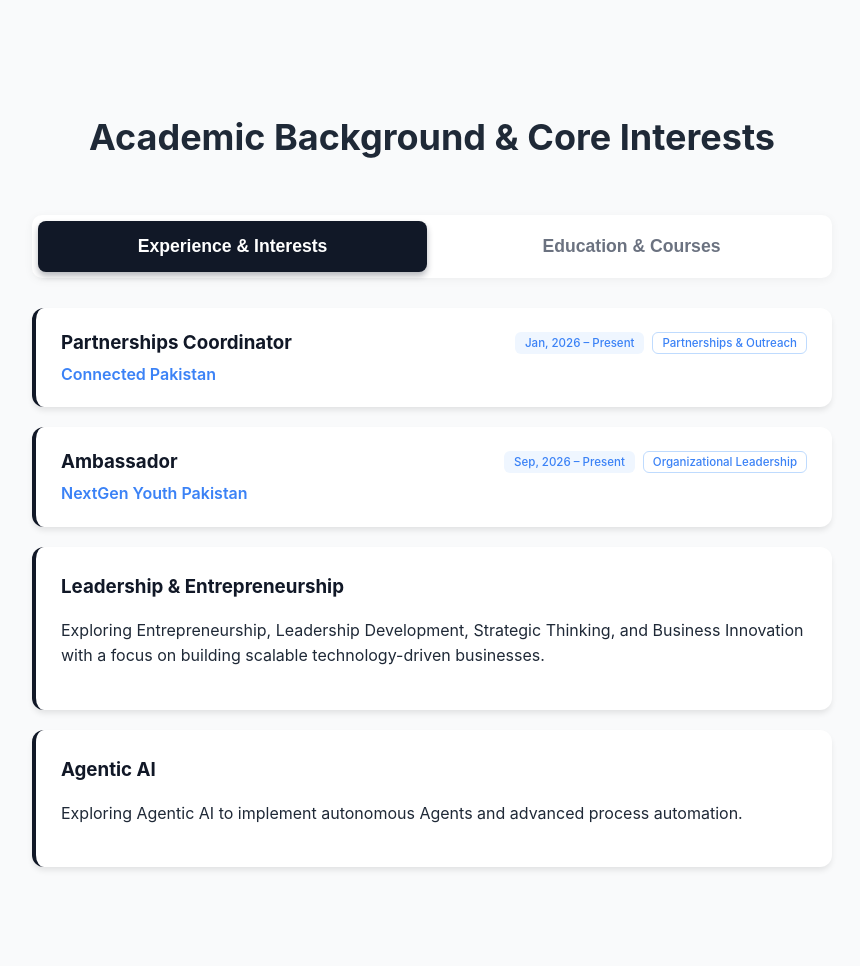
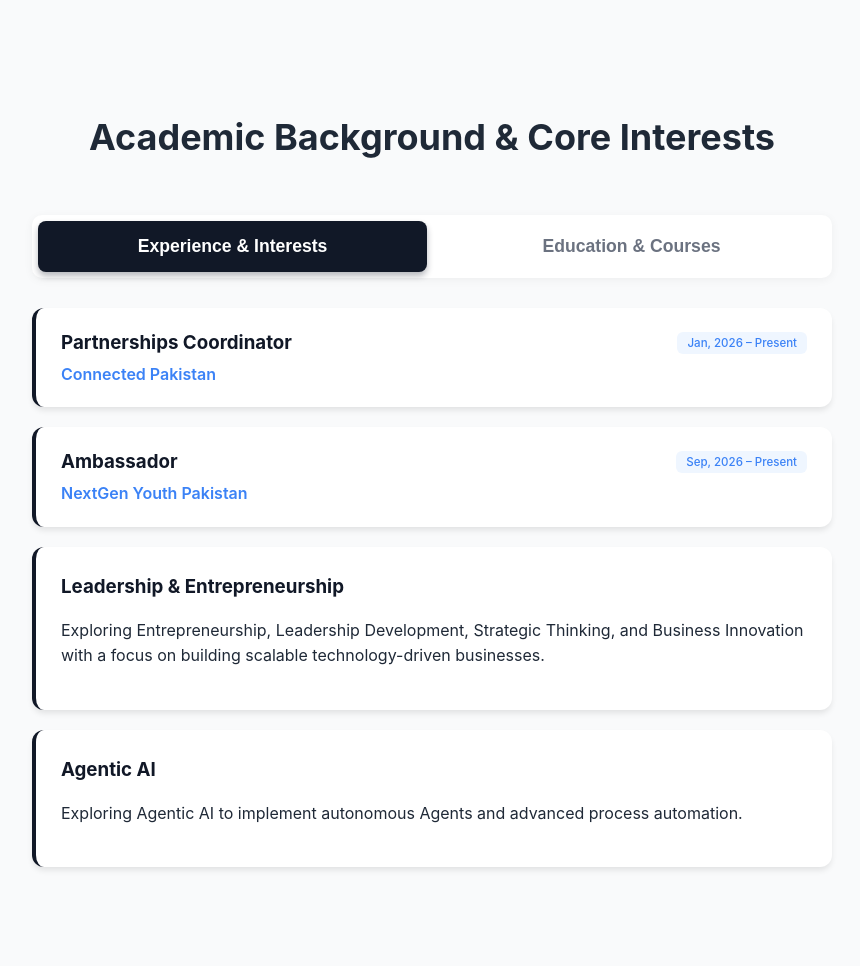
Before and after one commit to khari110/Updated-Portfolio, a Flask app: page / in a window 1280 px wide. Shown: the part 2566-3532 px from the top of the page, without its empty margins (208-1068 px from the left). Run offline with Flask 3, Linux system fonts and the light colour scheme.

Commit message:
remoing role box

```diff
--- a/templates/index.html
+++ b/templates/index.html
@@ -810,8 +810,6 @@
                     <div class="timeline-tags">
                         <!-- EDIT: apna time period yahan likhein -->
                         <span class="timeline-badge">Jan, 2026 – Present</span>
-                        <!-- EDIT: apna relevant role yahan likhein -->
-                        <span class="timeline-badge timeline-badge-outline">Partnerships & Outreach</span>
                     </div>
                 </div>
                 <div class="timeline-item timeline-item-row">
@@ -822,8 +820,6 @@
                     <div class="timeline-tags">
                         <!-- EDIT: apna time period yahan likhein -->
                         <span class="timeline-badge">Sep, 2026 – Present</span>
-                        <!-- EDIT: apna relevant role yahan likhein -->
-                        <span class="timeline-badge timeline-badge-outline">Organizational Leadership</span>
                     </div>
                 </div>
                 <div class="timeline-item">
```
